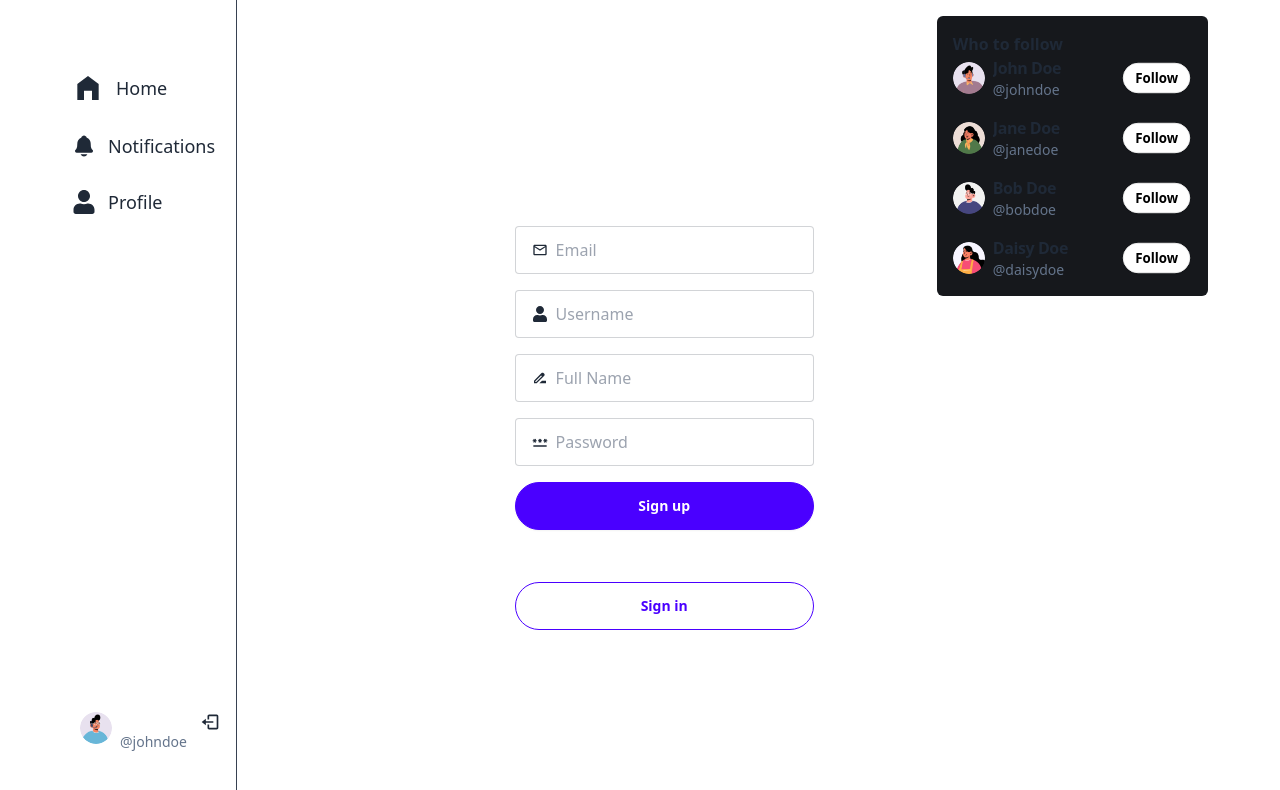
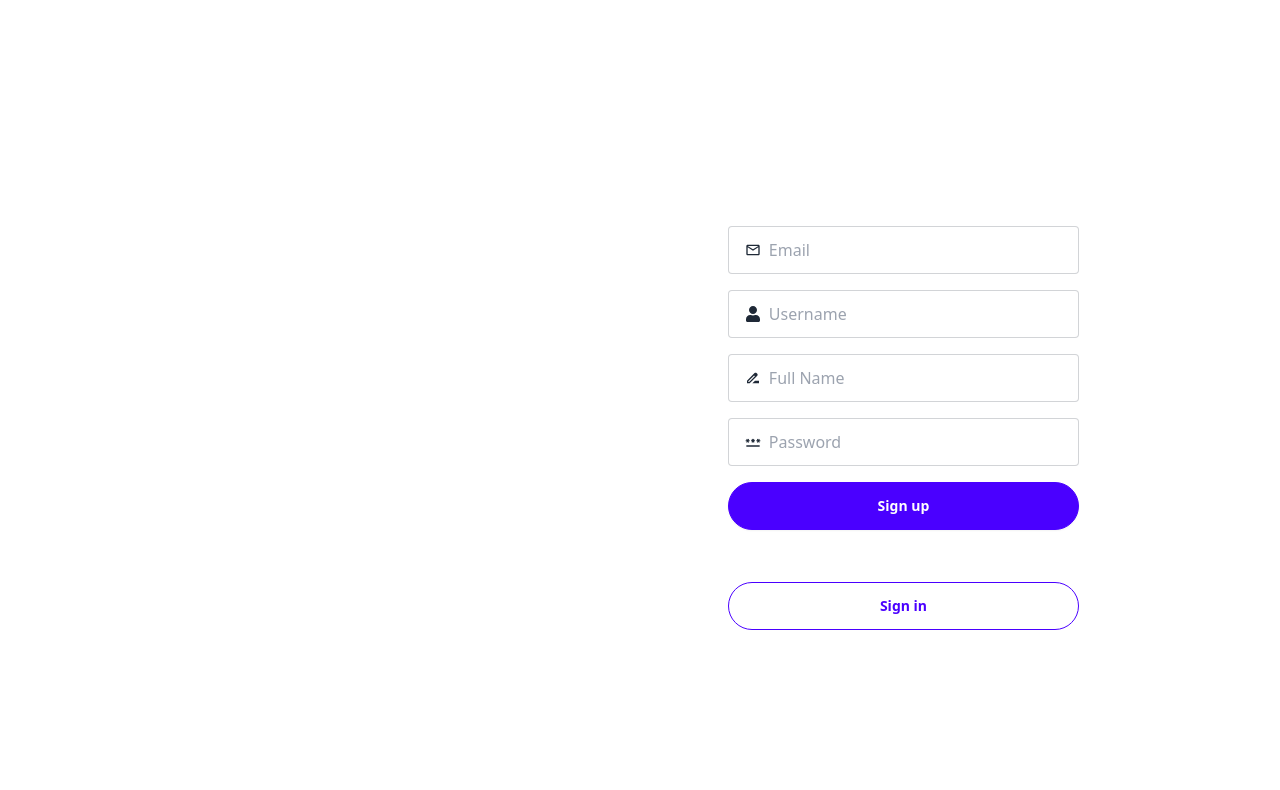
Before and after one commit to nguyenquan265/mern-twitter, a React app in the folder client/: page /signup in a window 1280 px wide. Shown: the top 790 px of the page. Built offline with nearby package versions, Linux system fonts and the light colour scheme; no server answers; the HTML template or start-up script is replaced by a standard one.

Commit message:
complete authenticate in client

```diff
--- a/client/src/App.jsx
+++ b/client/src/App.jsx
@@ -19,12 +19,10 @@ const App = () => {
       try {
         const res = await customAxios('/users/me')
 
-        console.log('res: ', res)
-
-        return res.data
+        return res.data.data
       } catch (error) {
         console.log('error: ', error)
-        throw new Error(error?.response?.data?.message || error.message)
+        return null
       }
     },
     retry: false
@@ -38,9 +36,11 @@ const App = () => {
     )
   }
 
+  console.log('authUser: ', authUser)
+
   return (
     <div className='flex max-w-6xl mx-auto'>
-      <Sidebar />
+      {authUser && <Sidebar />}
       <Routes>
         <Route
           index
@@ -64,7 +64,7 @@ const App = () => {
           element={authUser ? <ProfilePage /> : <Navigate to='/login' />}
         />
       </Routes>
-      <RightPanel />
+      {authUser && <RightPanel />}
       <Toaster />
     </div>
   )
--- a/client/src/components/common/Sidebar.jsx
+++ b/client/src/components/common/Sidebar.jsx
@@ -5,11 +5,13 @@ import { IoNotifications } from 'react-icons/io5'
 import { FaUser } from 'react-icons/fa'
 import { Link } from 'react-router-dom'
 import { BiLogOut } from 'react-icons/bi'
-import { useMutation } from '@tanstack/react-query'
+import { useMutation, useQuery, useQueryClient } from '@tanstack/react-query'
 import customAxios from '../../utils/axios/customAxios'
 import toast from 'react-hot-toast'
 
 const Sidebar = () => {
+  const queryClient = useQueryClient()
+
   const { mutate: logout } = useMutation({
     mutationFn: async () => {
       try {
@@ -22,18 +24,16 @@ const Sidebar = () => {
       }
     },
     onSuccess: () => {
-      toast.success('Logged out successfully')
+      queryClient.invalidateQueries({ queryKey: ['authUser'] })
     },
     onError: () => {
       toast.error('An error occurred')
     }
   })
 
-  const data = {
-    fullName: 'John Doe',
-    username: 'johndoe',
-    profileImg: '/avatars/boy1.png'
-  }
+  const { data: authUser } = useQuery({
+    queryKey: ['authUser']
+  })
 
   return (
     <div className='md:flex-[2_2_0] w-18 max-w-52'>
@@ -63,7 +63,7 @@ const Sidebar = () => {
 
           <li className='flex justify-center md:justify-start'>
             <Link
-              to={`/profile/${data?.username}`}
+              to={`/profile/${authUser?.username}`}
               className='flex gap-3 items-center hover:bg-stone-900 transition-all rounded-full duration-300 py-2 pl-2 pr-4 max-w-fit cursor-pointer'
             >
               <FaUser className='w-6 h-6' />
@@ -71,22 +71,22 @@ const Sidebar = () => {
             </Link>
           </li>
         </ul>
-        {data && (
+        {authUser && (
           <Link
-            to={`/profile/${data.username}`}
+            to={`/profile/${authUser.username}`}
             className='mt-auto mb-10 flex gap-2 items-start transition-all duration-300 hover:bg-[#181818] py-2 px-4 rounded-full'
           >
             <div className='avatar hidden md:inline-flex'>
               <div className='w-8 rounded-full'>
-                <img src={data?.profileImg || '/avatar-placeholder.png'} />
+                <img src={authUser?.profileImg || '/avatar-placeholder.png'} />
               </div>
             </div>
             <div className='flex justify-between flex-1'>
               <div className='hidden md:block'>
                 <p className='text-white font-bold text-sm w-20 truncate'>
-                  {data?.fullName}
+                  {authUser?.fullname}
                 </p>
-                <p className='text-slate-500 text-sm'>@{data?.username}</p>
+                <p className='text-slate-500 text-sm'>@{authUser?.username}</p>
               </div>
               <BiLogOut
                 className='w-5 h-5 cursor-pointer'
--- a/client/src/pages/auth/login/LoginPage.jsx
+++ b/client/src/pages/auth/login/LoginPage.jsx
@@ -5,7 +5,7 @@ import XSvg from '../../../components/svgs/X'
 
 import { MdOutlineMail } from 'react-icons/md'
 import { MdPassword } from 'react-icons/md'
-import { QueryClient, useMutation } from '@tanstack/react-query'
+import { useMutation, useQueryClient } from '@tanstack/react-query'
 import customAxios from '../../../utils/axios/customAxios'
 
 const LoginPage = () => {
@@ -14,7 +14,7 @@ const LoginPage = () => {
     password: ''
   })
 
-  const queryClient = new QueryClient()
+  const queryClient = useQueryClient()
 
   const {
     mutate: login,
@@ -30,8 +30,6 @@ const LoginPage = () => {
         })
 
         localStorage.setItem('accessToken', res.data.accessToken)
-
-        return res.data
       } catch (error) {
         console.log('error: ', error)
         throw new Error(error?.response?.data?.message || error.message)
--- a/client/src/pages/auth/signup/SignUpPage.jsx
+++ b/client/src/pages/auth/signup/SignUpPage.jsx
@@ -7,7 +7,7 @@ import { MdOutlineMail } from 'react-icons/md'
 import { FaUser } from 'react-icons/fa'
 import { MdPassword } from 'react-icons/md'
 import { MdDriveFileRenameOutline } from 'react-icons/md'
-import { QueryClient, useMutation } from '@tanstack/react-query'
+import { useMutation, useQueryClient } from '@tanstack/react-query'
 import customAxios from '../../../utils/axios/customAxios'
 
 const SignUpPage = () => {
@@ -18,7 +18,7 @@ const SignUpPage = () => {
     password: ''
   })
 
-  const queryClient = new QueryClient()
+  const queryClient = useQueryClient()
 
   const {
     mutate: signup,
@@ -36,8 +36,6 @@ const SignUpPage = () => {
         })
 
         localStorage.setItem('accessToken', res.data.accessToken)
-
-        return res.data
       } catch (error) {
         console.log('error: ', error)
         throw new Error(error?.response?.data?.message || error.message)
--- a/client/src/pages/profile/ProfilePage.jsx
+++ b/client/src/pages/profile/ProfilePage.jsx
@@ -11,13 +11,8 @@ import { FaArrowLeft } from 'react-icons/fa6'
 import { IoCalendarOutline } from 'react-icons/io5'
 import { FaLink } from 'react-icons/fa'
 import { MdEdit } from 'react-icons/md'
-import { useQuery } from '@tanstack/react-query'
 
 const ProfilePage = () => {
-  const { data: authUser } = useQuery({
-    queryKey: ['authUser']
-  })
-
   const [coverImg, setCoverImg] = useState(null)
   const [profileImg, setProfileImg] = useState(null)
   const [feedType, setFeedType] = useState('posts')
--- a/client/src/utils/axios/customAxios.js
+++ b/client/src/utils/axios/customAxios.js
@@ -1,9 +1,11 @@
 import axios from 'axios'
+
+const url = 'http://localhost:8000/api/v1'
 
 axios.defaults.withCredentials = true
 
 const customAxios = axios.create({
-  baseURL: 'http://localhost:8000/api/v1'
+  baseURL: url
 })
 
 customAxios.interceptors.request.use(
@@ -28,9 +30,7 @@ customAxios.interceptors.response.use(
       originalRequest._retry = true
 
       try {
-        const res = await axios.post(
-          'http://localhost:8000/api/v1/auth/refresh-token'
-        )
+        const res = await axios.post(`${url}/auth/refresh-token`)
         const { accessToken } = res.data
 
         localStorage.setItem('accessToken', accessToken)
@@ -38,8 +38,9 @@ customAxios.interceptors.response.use(
         originalRequest.headers.Authorization = `Bearer ${accessToken}`
         return axios(originalRequest)
       } catch (error) {
-        await axios.post('http://localhost:8000/api/v1/auth/logout')
+        await axios.post(`${url}/auth/logout`)
         localStorage.removeItem('accessToken')
+        throw error
       }
     }
 
```
